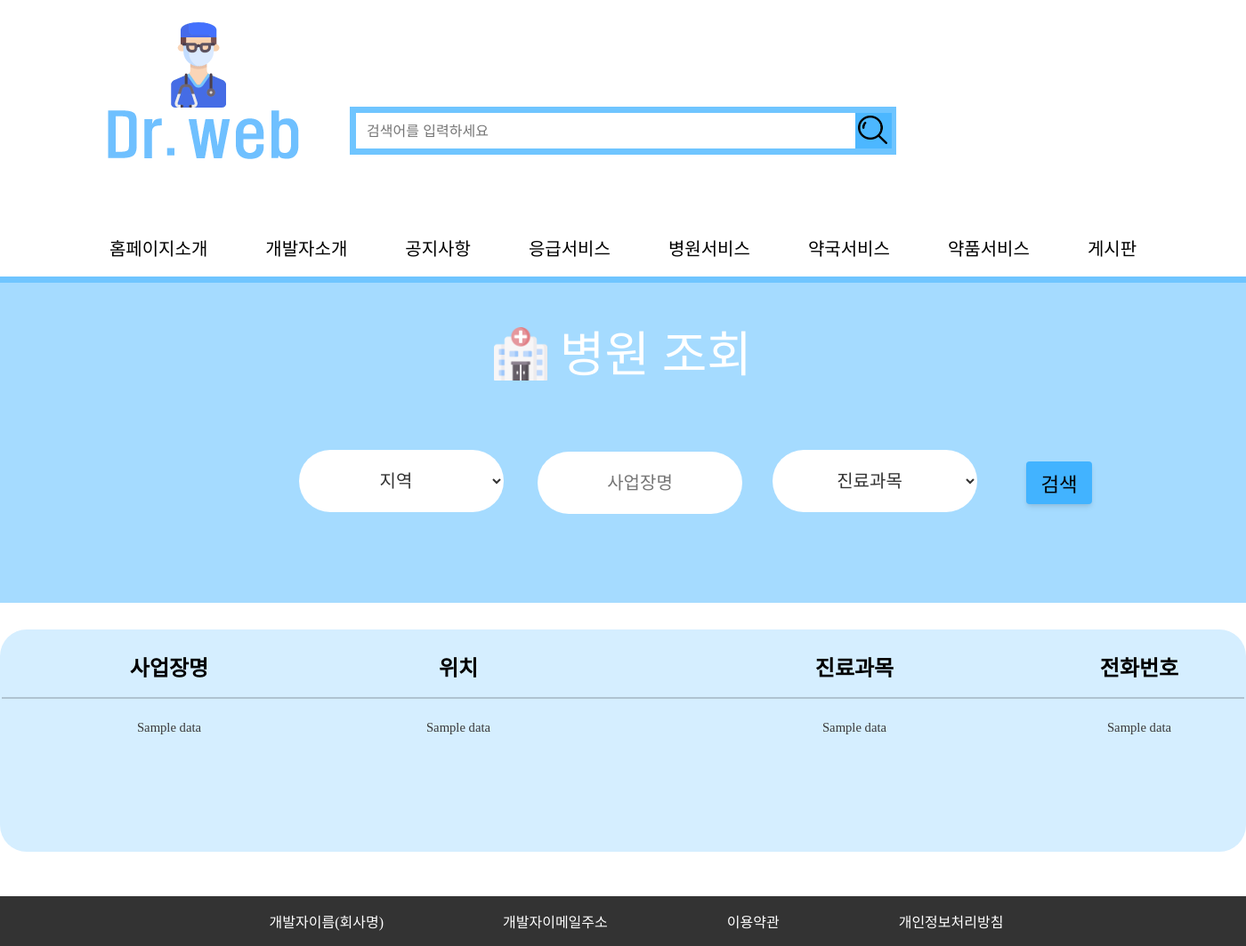
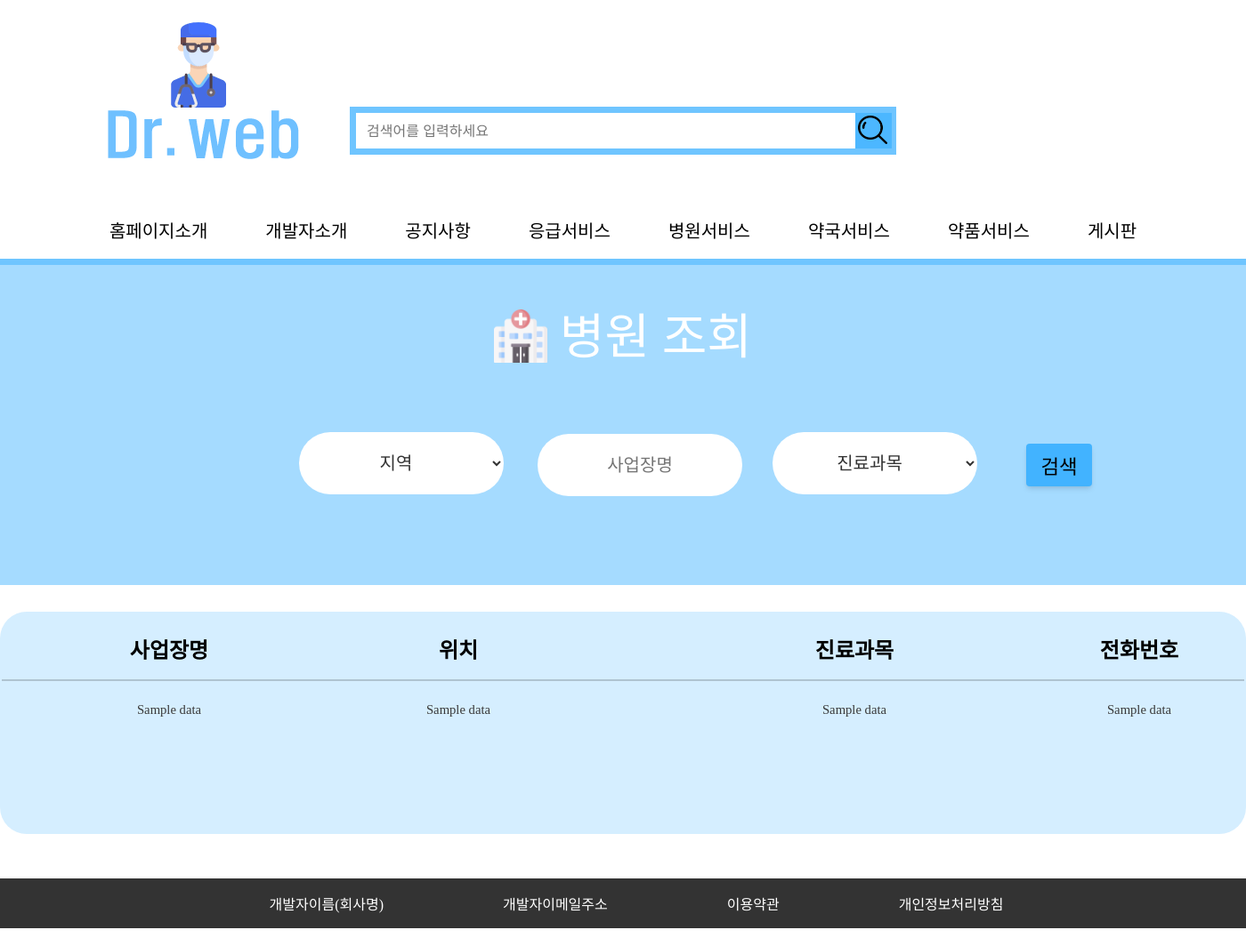
Before and after one commit to I00jey/Dr.web, a Flask app: template templates/hos.html in a window 1400 px wide. Shown: the whole page at 89% size. Run offline with Flask 3, Linux system fonts and the light colour scheme; the template is opened without the code that fills it: most values are stand-ins (such as "Sample title", 1, 10 or a date in 2020).

Commit message:
hos 푸터 css 보완

```diff
--- a/static/css/hosstyle.css
+++ b/static/css/hosstyle.css
@@ -12,14 +12,10 @@ body {
 /*홈페이지 전체 코드 부분*/
 body {
   background-color: #ffffff;
-  display: flex;
-  flex-direction: column;
 }
-
 #all_content {
-  flex: 1;
-  display: flex;
-  flex-direction: column;
+  height: auto;
+  min-height: 100%;
 }
 /*홈페이지의 맨 윗부분 코드 시작*/
 #main_header {
@@ -113,7 +109,6 @@ li {
 
 }
 #content {
-  flex: 1;
   margin: 0px auto;
   height: 100%;
   max-height: 100%;
```
